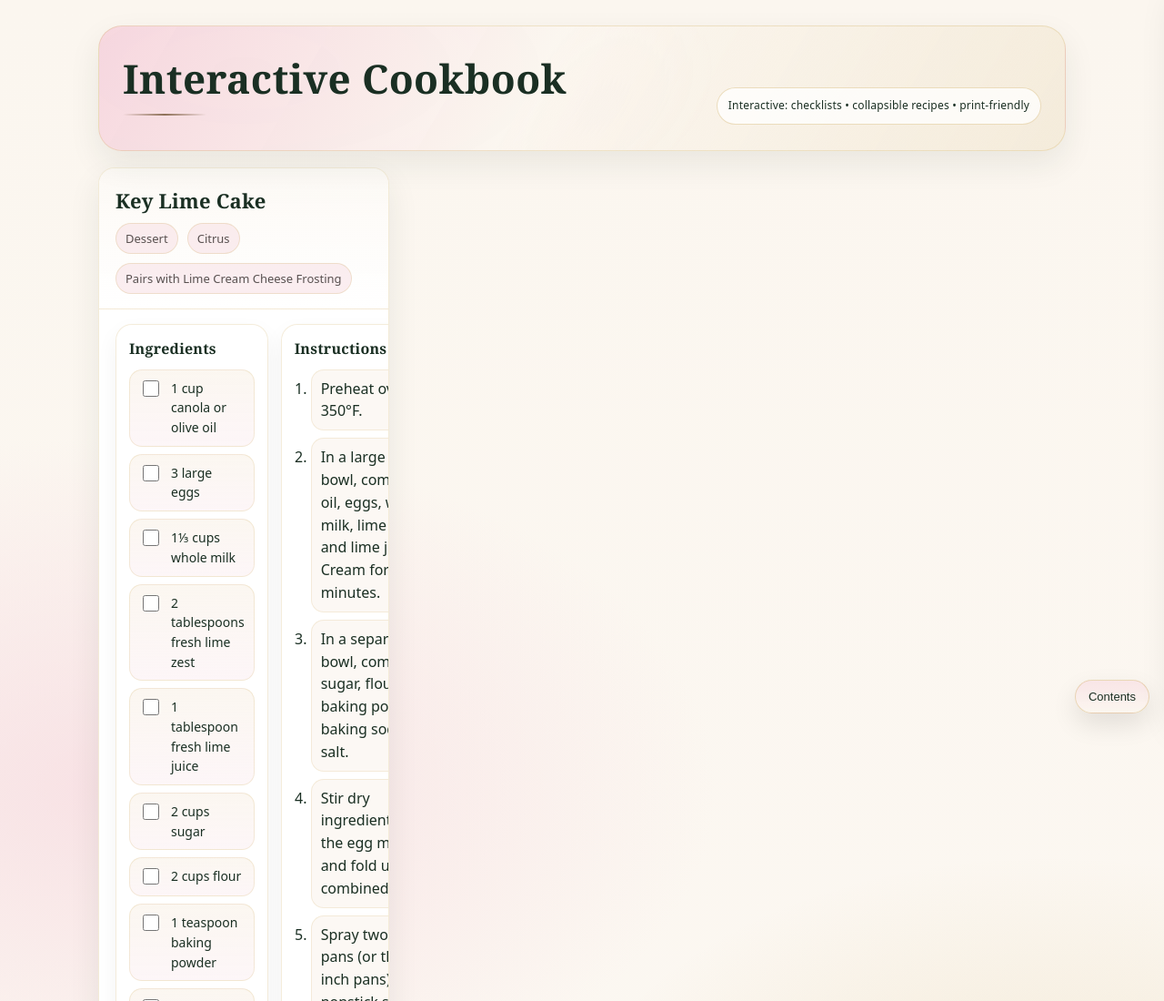
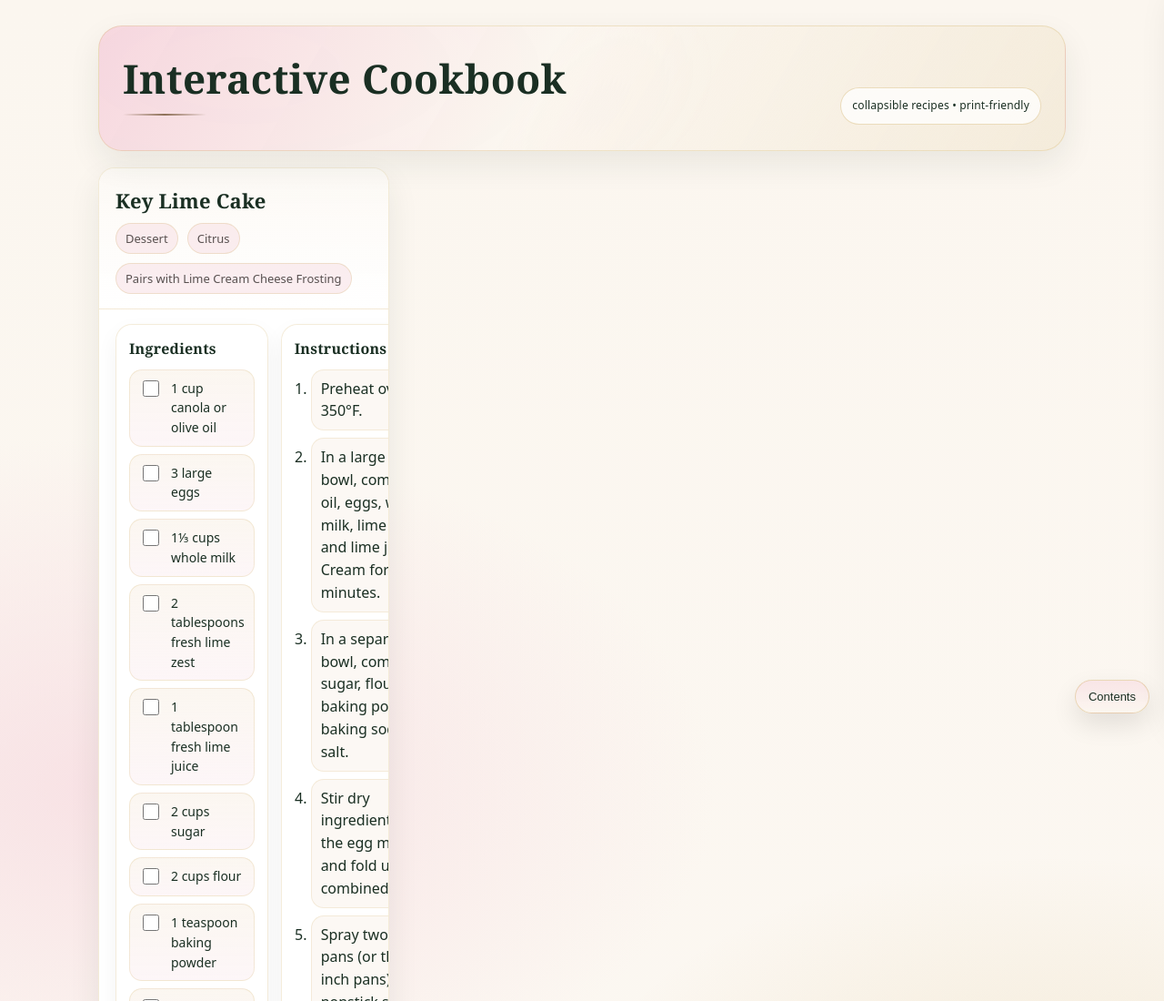
Before and after one commit to tkdbrad03/complitrst-assets, a plain HTML site: page recipes.html in a window 1280 px wide. Shown: the top 1100 px of the page at 91% size. Drawn offline with Linux system fonts and the light colour scheme.

Commit message:
Update recipes.html

```diff
--- a/recipes.html
+++ b/recipes.html
@@ -431,7 +431,7 @@
 
           </p>
         </div>
-        <div class="badge">Interactive: checklists • collapsible recipes • print-friendly</div>
+        <div class="badge">collapsible recipes • print-friendly</div>
       </div>
     </section>
 
```
